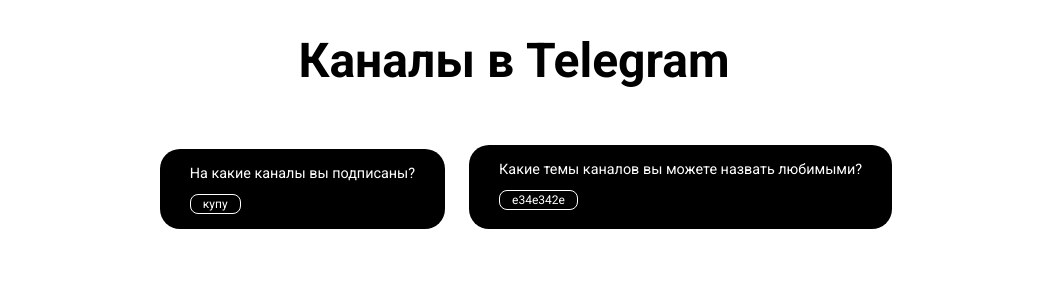
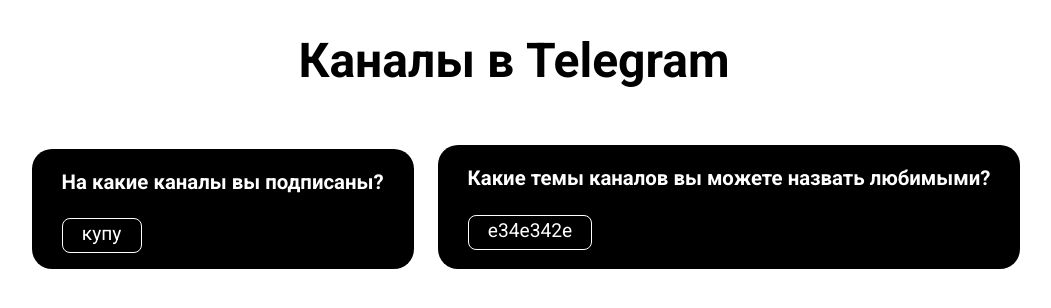
Before and after one commit to Lagushka/coursework, a Django app: page /forms/passed_form/19/ in a window 1536 px wide. Shown: the part 120-428 px from the top of the page, without its empty margins (254-1305 px from the left). Run offline with Django 4.2, Linux system fonts and the light colour scheme; data comes from the database, SQL or seed files in the repository.

Commit message:
forms' answers fixed

```diff
--- a/forms/static/forms/style.css
+++ b/forms/static/forms/style.css
@@ -147,8 +147,40 @@ a {
   width: -moz-fit-content;
   width: fit-content;
 }
+@media (min-width: 480px) {
+  .main__list .list__elem .answer__block .block__answer-text {
+    font-size: 1.5em;
+  }
+}
+@media (min-width: 1000px) {
+  .main__list .list__elem .answer__block .block__answer-text {
+    line-height: 1.6em;
+  }
+}
+@media (min-width: 1440px) {
+  .main__list .list__elem .answer__block .block__answer-text {
+    font-size: 1.6em;
+  }
+}
 .main__list .list__elem .answer__block .block__question-text {
   font-size: 1.2em;
+  text-align: center;
+  font-weight: 700;
+}
+@media (min-width: 480px) {
+  .main__list .list__elem .answer__block .block__question-text {
+    font-size: 1.5em;
+  }
+}
+@media (min-width: 1000px) {
+  .main__list .list__elem .answer__block .block__question-text {
+    line-height: 1.7em;
+  }
+}
+@media (min-width: 1440px) {
+  .main__list .list__elem .answer__block .block__question-text {
+    font-size: 1.7em;
+  }
 }
 .main__form {
   display: flex;
--- a/forms/static/forms/style.scss
+++ b/forms/static/forms/style.scss
@@ -140,10 +140,36 @@ a {
                     border: 1px solid white;
                     border-radius: 8px;
                     width: fit-content;
+
+                    @media (min-width: 480px) {
+                        font-size: 1.5em;
+                    }
+
+                    @media (min-width: 1000px) {
+                        line-height: 1.6em;
+                    }
+
+                    @media (min-width: 1440px) {
+                        font-size: 1.6em;
+                    }
                 }
 
                 .block__question-text {
                     font-size: 1.2em;
+                    text-align: center;
+                    font-weight: 700;
+
+                    @media (min-width: 480px) {
+                        font-size: 1.5em;
+                    }
+
+                    @media (min-width: 1000px) {
+                        line-height: 1.7em;
+                    }
+
+                    @media (min-width: 1440px) {
+                        font-size: 1.7em;
+                    }
                 }
             }
         }
```
Also changed, not shown: 1 other file.
